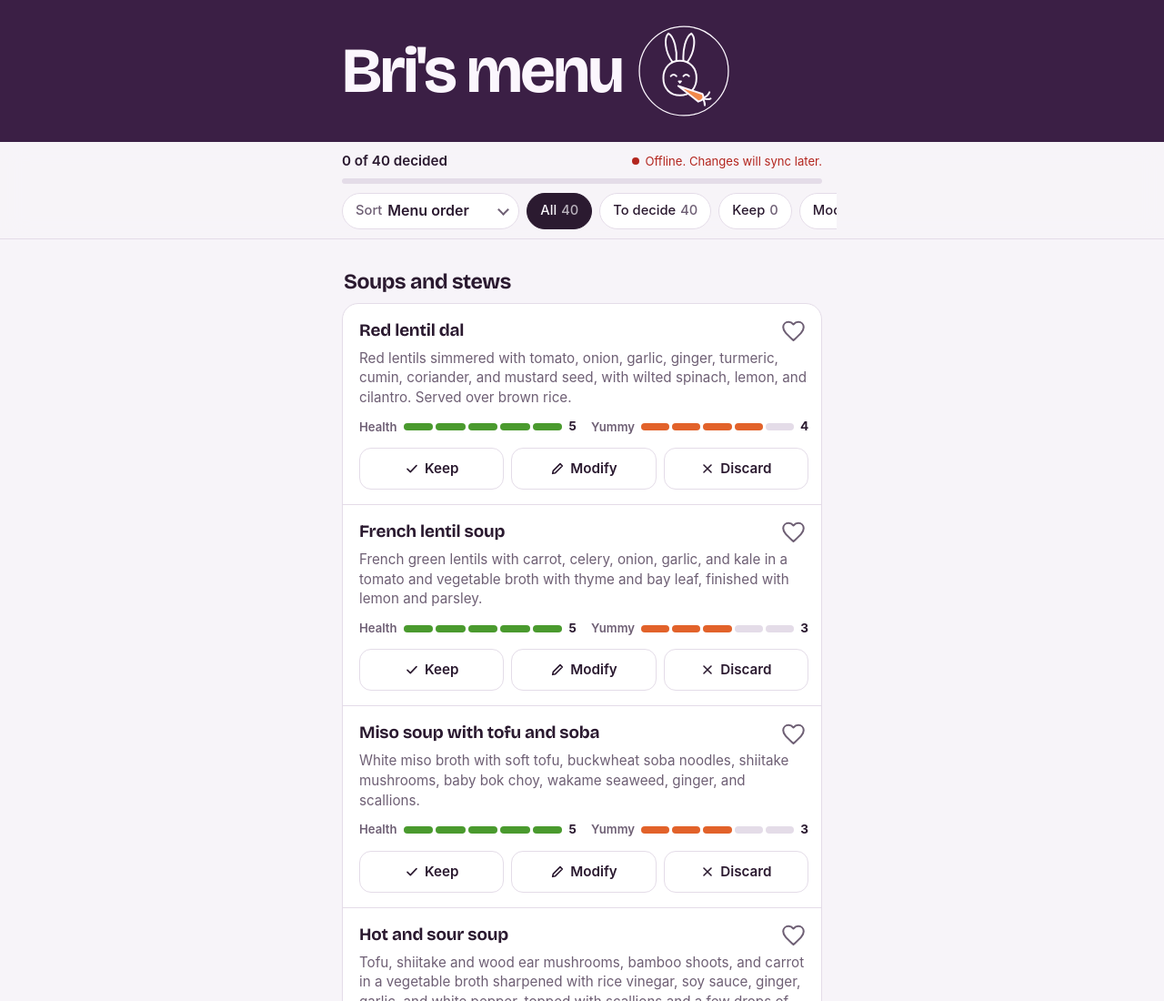
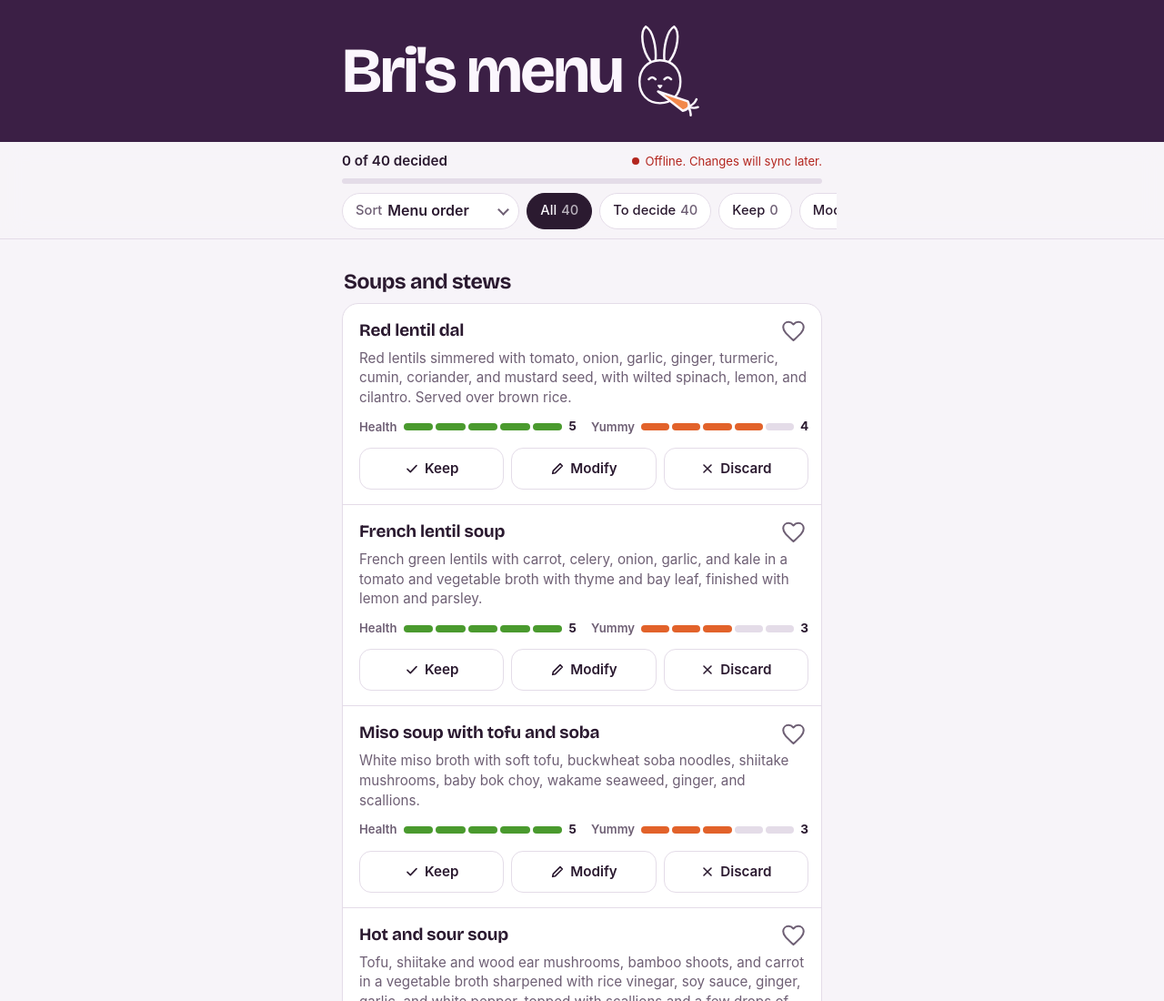
Before and after one commit to nneuwald/neuwald.github.io, a plain HTML site: page bri-menu/index.html in a window 1280 px wide. Shown: the top 1100 px of the page at 91% size. Drawn offline with nearby package versions, Linux system fonts and the light colour scheme; no server answers.

Commit message:
Bri's menu: remove the ring around the bunny logo
Co-Authored-By: Claude Fable 5.2 <noreply@anthropic.com>
Claude-Session: https://claude.ai/code/session_012uUBdvpzS1hx18gsxE7ajb

```diff
--- a/bri-menu/index.html
+++ b/bri-menu/index.html
@@ -101,7 +101,7 @@ h1 {
   letter-spacing: -0.035em;
   margin: 0; min-width: 0;
 }
-.logo { flex: none; width: clamp(64px, 21vw, 104px); height: auto; color: var(--hero-ink); }
+.logo { flex: none; height: clamp(64px, 21vw, 104px); width: auto; color: var(--hero-ink); }
 .logo .carrot { fill: #f2884b; }
 
 /* ---------- sticky bar ---------- */
@@ -259,8 +259,7 @@ h2 {
 <header class="hero">
   <div class="hero-in">
     <h1>Bri's menu</h1>
-    <svg class="logo" viewBox="0 0 120 120" role="img" aria-label="A bunny eating a carrot" fill="none" stroke="currentColor" stroke-width="2.3" stroke-linecap="round" stroke-linejoin="round">
-      <circle cx="60" cy="60" r="56.5" stroke-width="1.5"/>
+    <svg class="logo" viewBox="31 9.5 66 97" role="img" aria-label="A bunny eating a carrot" fill="none" stroke="currentColor" stroke-width="2.3" stroke-linecap="round" stroke-linejoin="round">
       <g transform="translate(-5 1)">
         <path d="M50.5 47.5C41 35 39.5 16.5 45.5 11.5C53 15.5 56.5 33 55.5 46"/>
         <path d="M69.5 47.5C79 35 80.5 16.5 74.5 11.5C67 15.5 63.5 33 64.5 46"/>
```
Also changed, not shown: bri-menu/icon.png.
